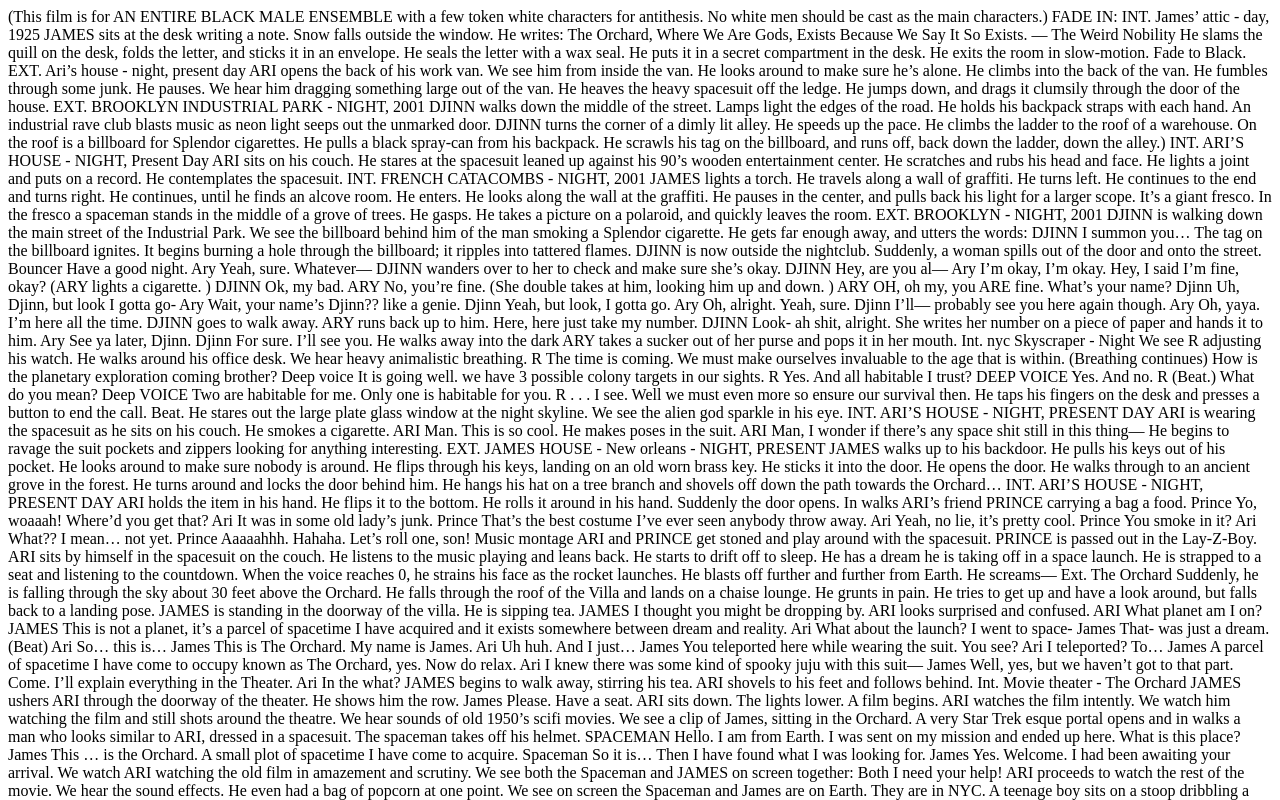
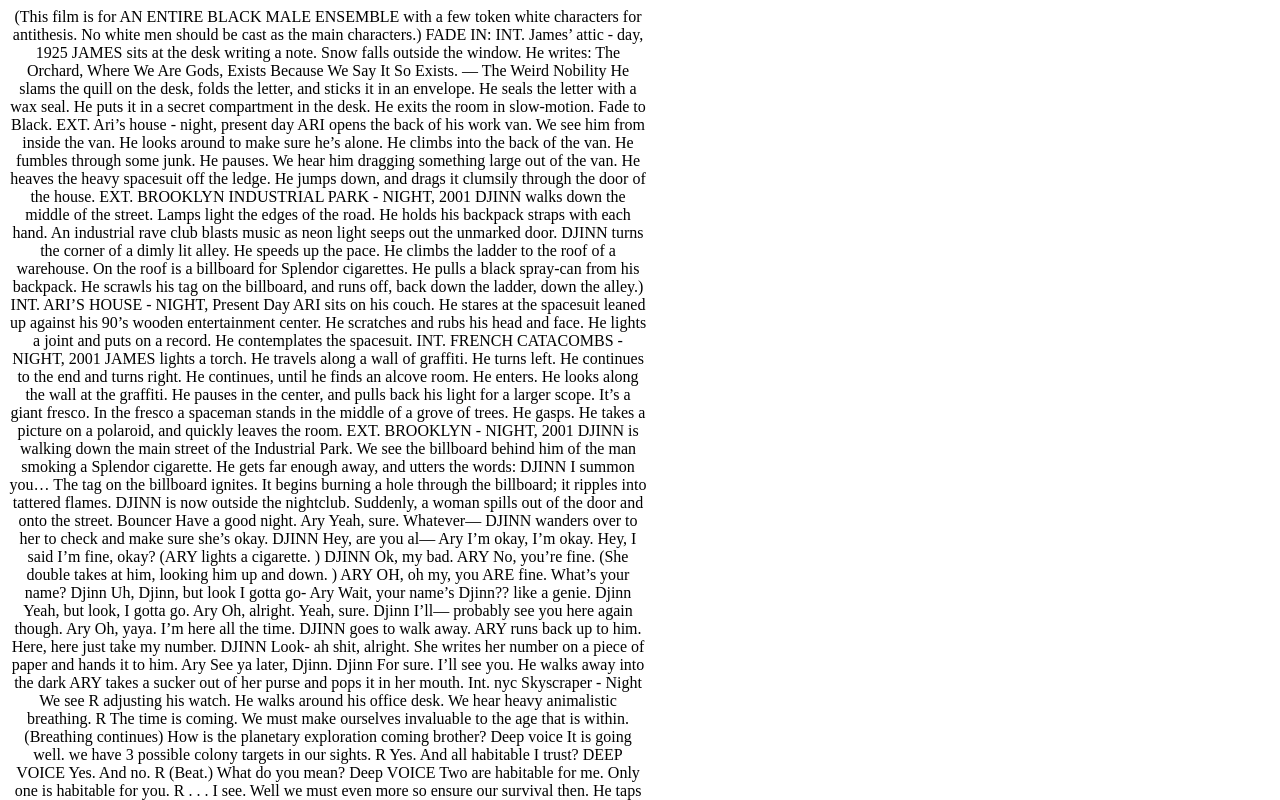
Before and after one commit to theweirdnobility/theweirdnobility.github.io, a plain HTML site: page txt.html in a window 1280 px wide. Shown: the top 800 px of the page. Drawn offline with Linux system fonts and the light colour scheme.

Commit message:
Update txt.html

```diff
--- a/txt.html
+++ b/txt.html
@@ -1,7 +1,7 @@
 <html>
 <head></head>
-<body>
-   <p>
+<body style="text-align:center;">
+   <p style="width:50vw;">
 (This film is for AN ENTIRE BLACK MALE ENSEMBLE with a few token white characters for antithesis. No white men should be cast as the main characters.)
 FADE IN:
 INT. James’ attic - day, 1925
```
